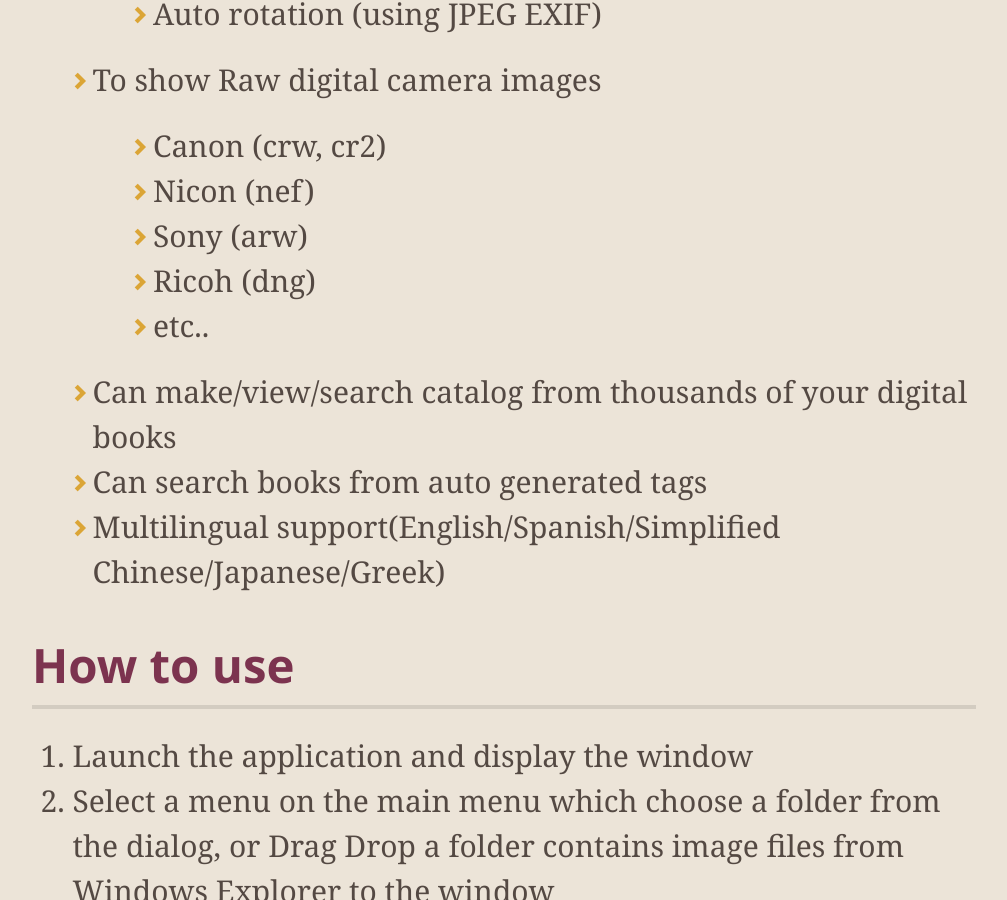
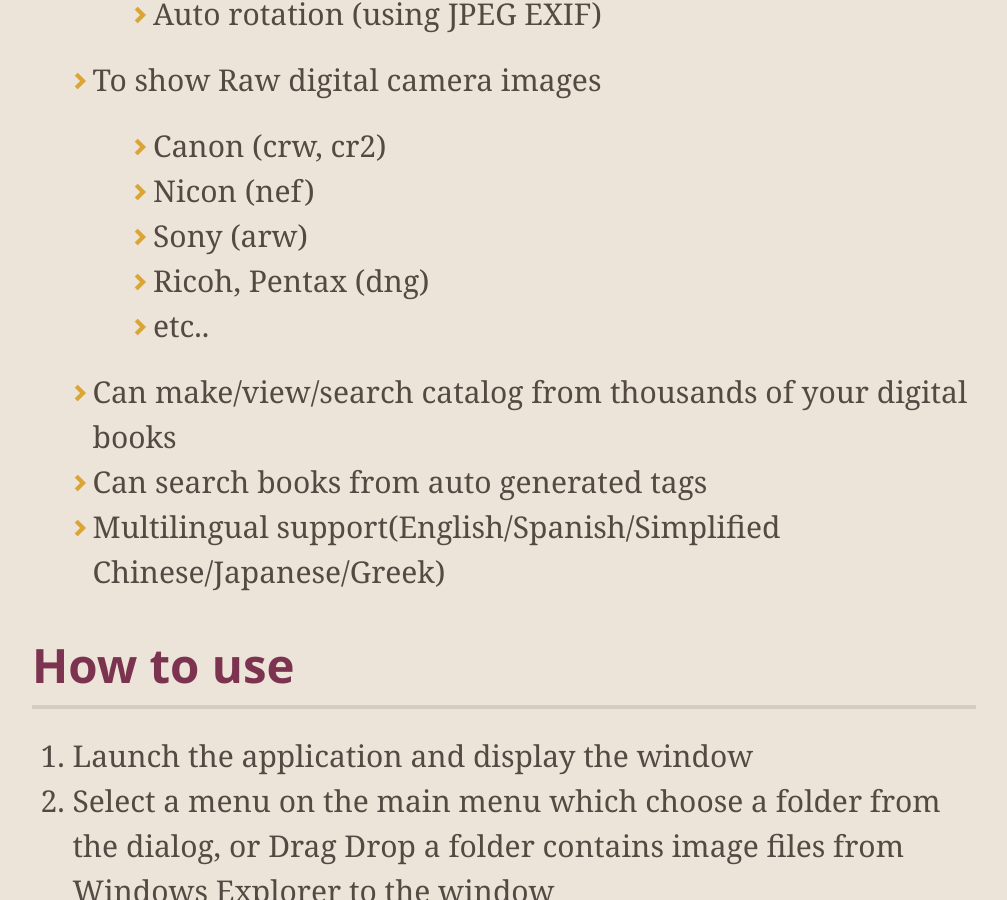
Before and after one commit to kanryu/quickviewer, a Jekyll site: the page built from docs/index.md, in a window 1280 px wide and 900 px high, scrolled down 1310 px. Shown: the whole window, without its empty margins (136-1143 px from the left). Built offline with Jekyll 4.4.1, drawn with Linux system fonts in a browser that asks for light colours; nearby versions of some CDN libraries; comment, search, counter and statistics services are not loaded; our own code applies the rules of GitHub Pages for plain Markdown files.

Commit message:
Update index.md

```diff
--- a/docs/index.md
+++ b/docs/index.md
@@ -31,7 +31,7 @@ You can browse images with much smoother response than ever before.
    - Canon (crw, cr2)
    - Nicon (nef)
    - Sony (arw)
-   - Ricoh (dng)
+   - Ricoh, Pentax (dng)
    - etc..
  - Can make/view/search catalog from thousands of your digital books
  - Can search books from auto generated tags
```
